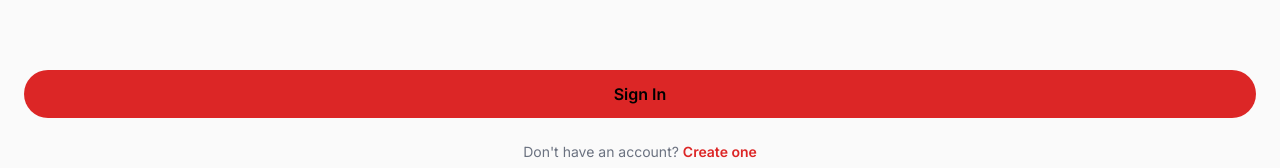
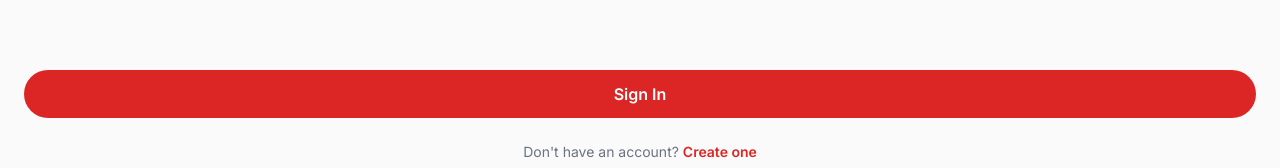
Before and after one commit to paercy32-eng/Vortex-Markets, a Next.js app: page /login in a window 1280 px wide. Shown: the part 598-766 px from the top of the page. Built offline with nearby package versions, Linux system fonts and the light colour scheme.

Commit message:
Update globals.css

```diff
--- a/app/globals.css
+++ b/app/globals.css
@@ -6,11 +6,12 @@
    BASE
    ========================================== */
 :root {
-  --background: #0A0A0A;
-  --card: #1A1A1A;
-  --primary: #00D9FF;
-  --muted: #8A8A8A;
-  --border: #2A2A2A;
+  --background: #FAFAFA;
+  --card: #FFFFFF;
+  --primary: #DC2626;
+  --muted: #6B7280;
+  --border: #E5E7EB;
+  --foreground: #111827;
 }
 
 * {
@@ -20,7 +21,7 @@
 html,
 body {
   background-color: var(--background);
-  color: #FFFFFF;
+  color: var(--foreground);
   font-family: 'Inter', system-ui, -apple-system, sans-serif;
   -webkit-font-smoothing: antialiased;
   -moz-osx-font-smoothing: grayscale;
@@ -64,19 +65,19 @@ button {
    ========================================== */
 @layer components {
   .card {
-    @apply bg-card rounded-2xl border border-border p-4;
+    @apply bg-card rounded-2xl border border-border p-4 shadow-sm;
   }
 
   .card-flat {
-    @apply bg-card rounded-2xl p-4;
+    @apply bg-card rounded-2xl p-4 border border-border;
   }
 
   .btn-primary {
-    @apply inline-flex items-center justify-center rounded-full bg-primary text-black font-semibold px-6 py-3 transition active:scale-95 disabled:opacity-50 disabled:active:scale-100;
+    @apply inline-flex items-center justify-center rounded-full bg-primary text-white font-semibold px-6 py-3 transition active:scale-95 disabled:opacity-50 disabled:active:scale-100;
   }
 
   .btn-secondary {
-    @apply inline-flex items-center justify-center rounded-full bg-card border border-border text-white font-semibold px-6 py-3 transition active:scale-95 disabled:opacity-50;
+    @apply inline-flex items-center justify-center rounded-full bg-card border border-border text-foreground font-semibold px-6 py-3 transition active:scale-95 disabled:opacity-50;
   }
 
   .btn-ghost {
@@ -84,7 +85,7 @@ button {
   }
 
   .input {
-    @apply w-full bg-card border border-border rounded-2xl px-4 py-4 text-white placeholder:text-muted outline-none focus:border-primary transition;
+    @apply w-full bg-card border border-border rounded-2xl px-4 py-4 text-foreground placeholder:text-muted outline-none focus:border-primary transition;
   }
 
   .input-label {
@@ -112,11 +113,11 @@ button {
   }
 
   .pill-muted {
-    @apply pill bg-white/5 text-muted;
+    @apply pill bg-gray-100 text-muted;
   }
 
   .text-muted {
-    @apply text-[#8A8A8A];
+    @apply text-[#6B7280];
   }
 
   .section-title {
@@ -132,11 +133,11 @@ button {
   }
 
   .row-value {
-    @apply text-white font-medium text-right;
+    @apply text-foreground font-medium text-right;
   }
 
   .modal-overlay {
-    @apply fixed inset-0 bg-black/70 backdrop-blur-sm z-50 flex items-end sm:items-center justify-center p-0 sm:p-4;
+    @apply fixed inset-0 bg-black/40 backdrop-blur-sm z-50 flex items-end sm:items-center justify-center p-0 sm:p-4;
   }
 
   .modal-content {
@@ -144,11 +145,11 @@ button {
   }
 
   .modal-title {
-    @apply text-lg font-semibold text-white mb-4;
+    @apply text-lg font-semibold text-foreground mb-4;
   }
 
   .modal-note {
-    @apply text-xs text-muted bg-white/5 rounded-xl p-3 border border-border;
+    @apply text-xs text-muted bg-gray-50 rounded-xl p-3 border border-border;
   }
 }
 
@@ -202,4 +203,4 @@ button {
   filter: blur(6px);
   user-select: none;
   pointer-events: none;
-  }
+     }
```
